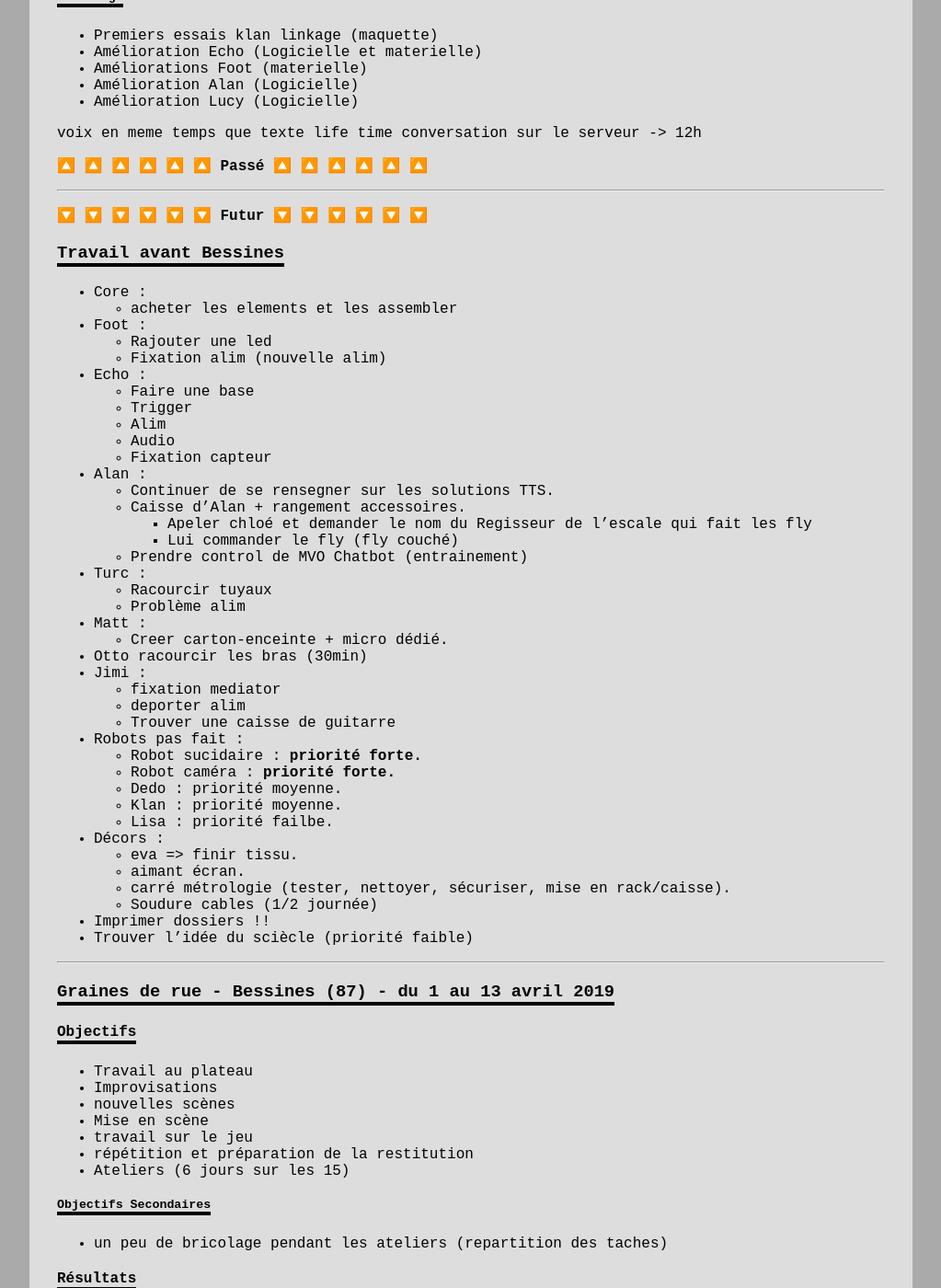
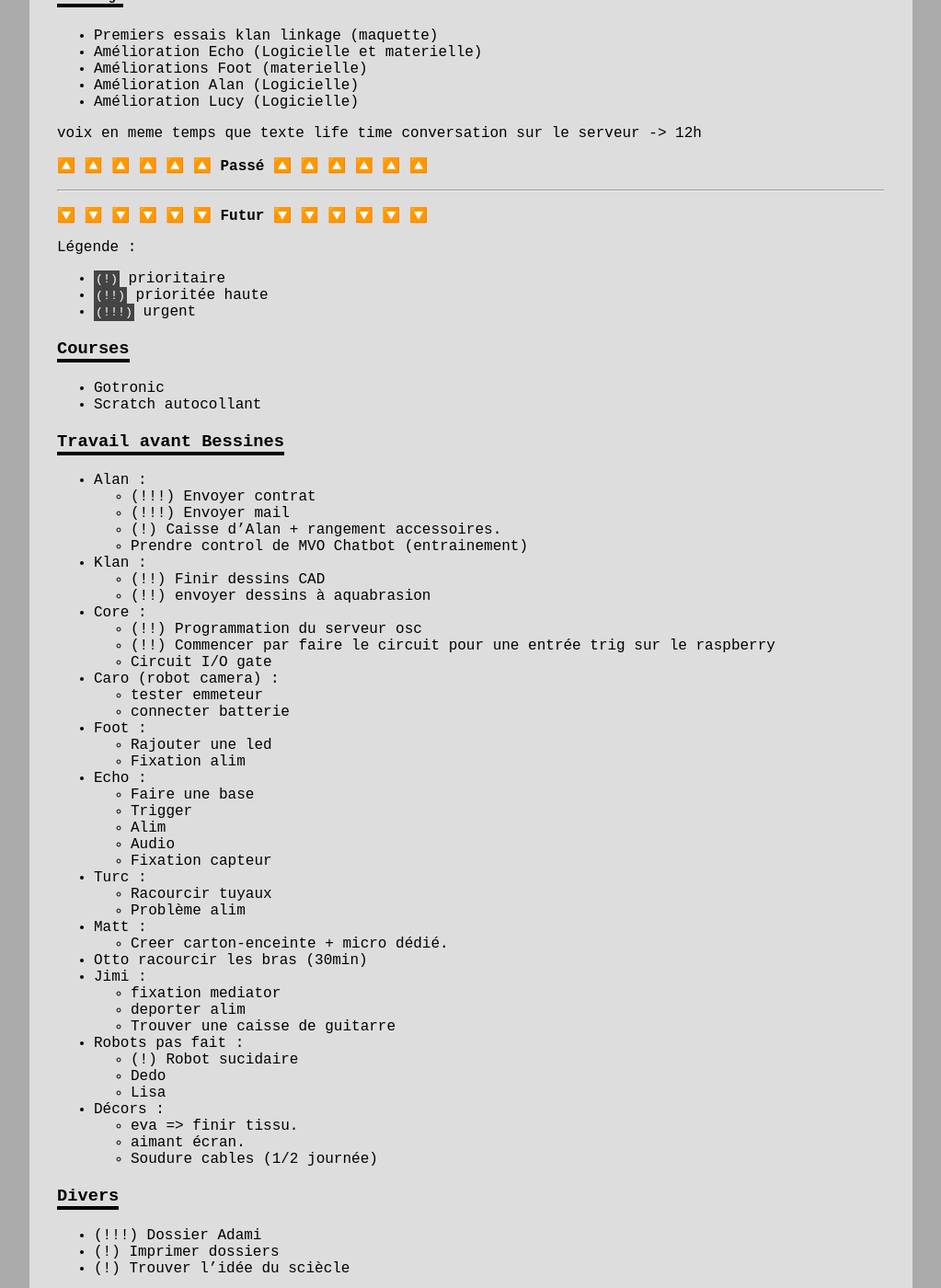
Before and after one commit to LeonLenclos/turing-test, a Jekyll site: the page built from contenu/organisation/residences.md, in a window 1280 px wide and 1400 px high, scrolled down 6213 px. Shown: the whole window at 92% size, without its empty margins (128-1151 px from the left). Built offline with Jekyll 4.4.1, drawn with Linux system fonts in a browser that asks for light colours; nearby versions of some CDN libraries; our own code applies the rules of GitHub Pages for plain Markdown files; a script that is not in the unit is left out; the repository's description, which GitHub fills in, is left out.

Commit message:
priorité

```diff
--- a/contenu/organisation/residences.md
+++ b/contenu/organisation/residences.md
@@ -306,25 +306,43 @@ life time conversation sur le serveur -> 12h
 
 🔽 🔽 🔽 🔽 🔽 🔽 **Futur** 🔽 🔽 🔽 🔽 🔽 🔽
 
+Légende :
+
+- `(!)` prioritaire
+- `(!!)` prioritée haute
+- `(!!!)` urgent
+
+
+### Courses
+
+- Gotronic
+- Scratch autocollant
 
 ### Travail avant Bessines
+- Alan :
+    - (!!!) Envoyer contrat
+    - (!!!) Envoyer mail
+    - (!) Caisse d'Alan + rangement accessoires.
+    - Prendre control de MVO Chatbot (entrainement)
+- Klan :
+    - (!!) Finir dessins CAD
+    - (!!) envoyer dessins à aquabrasion
 - Core :
-    - acheter les elements et les assembler
+    - (!!) Programmation du serveur osc
+    - (!!) Commencer par faire le circuit pour une entrée trig sur le raspberry
+    - Circuit I/O gate
+- Caro (robot camera) :
+    - tester emmeteur
+    - connecter batterie
 - Foot :
-    -  Rajouter une led
-    - Fixation alim (nouvelle alim)
+    - Rajouter une led
+    - Fixation alim
 - Echo :
     - Faire une base
     - Trigger
     - Alim
     - Audio
     - Fixation capteur
-- Alan :
-    - Continuer de se rensegner sur les solutions TTS.
-    - Caisse d'Alan + rangement accessoires.
-        - Apeler chloé et demander le nom du Regisseur de l'escale qui fait les fly
-        - Lui commander le fly (fly couché)
-    - Prendre control de MVO Chatbot (entrainement)
 - Turc :
     - Racourcir tuyaux
     - Problème alim
@@ -336,20 +354,19 @@ life time conversation sur le serveur -> 12h
     - deporter alim
     - Trouver une caisse de guitarre
 - Robots pas fait :
-    - Robot sucidaire : **priorité forte.**
-    - Robot caméra : **priorité forte.**
-    - Dedo : priorité moyenne.
-    - Klan : priorité moyenne.
-    - Lisa : priorité failbe.
+    - (!) Robot sucidaire
+    - Dedo
+    - Lisa
 
 - Décors :
     - eva => finir tissu.
     - aimant écran.
-    - carré métrologie (tester, nettoyer, sécuriser, mise en rack/caisse).
     - Soudure cables (1/2 journée)
 
-- Imprimer dossiers !!
-- Trouver l'idée du sciècle (priorité faible)
+### Divers
+- (!!!) Dossier Adami
+- (!) Imprimer dossiers
+- (!) Trouver l'idée du sciècle
 
 ----------------------------------------------------------
 
```
